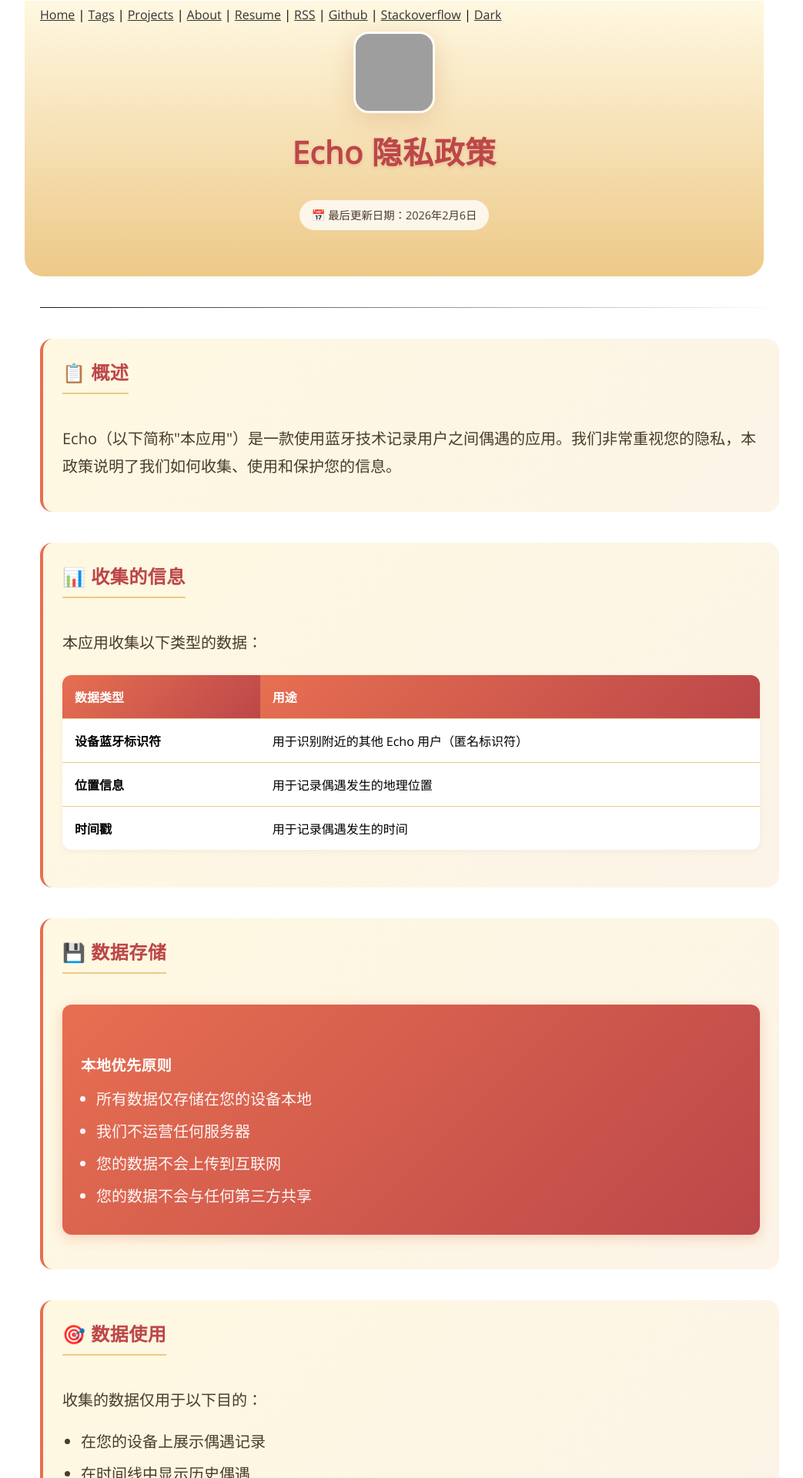
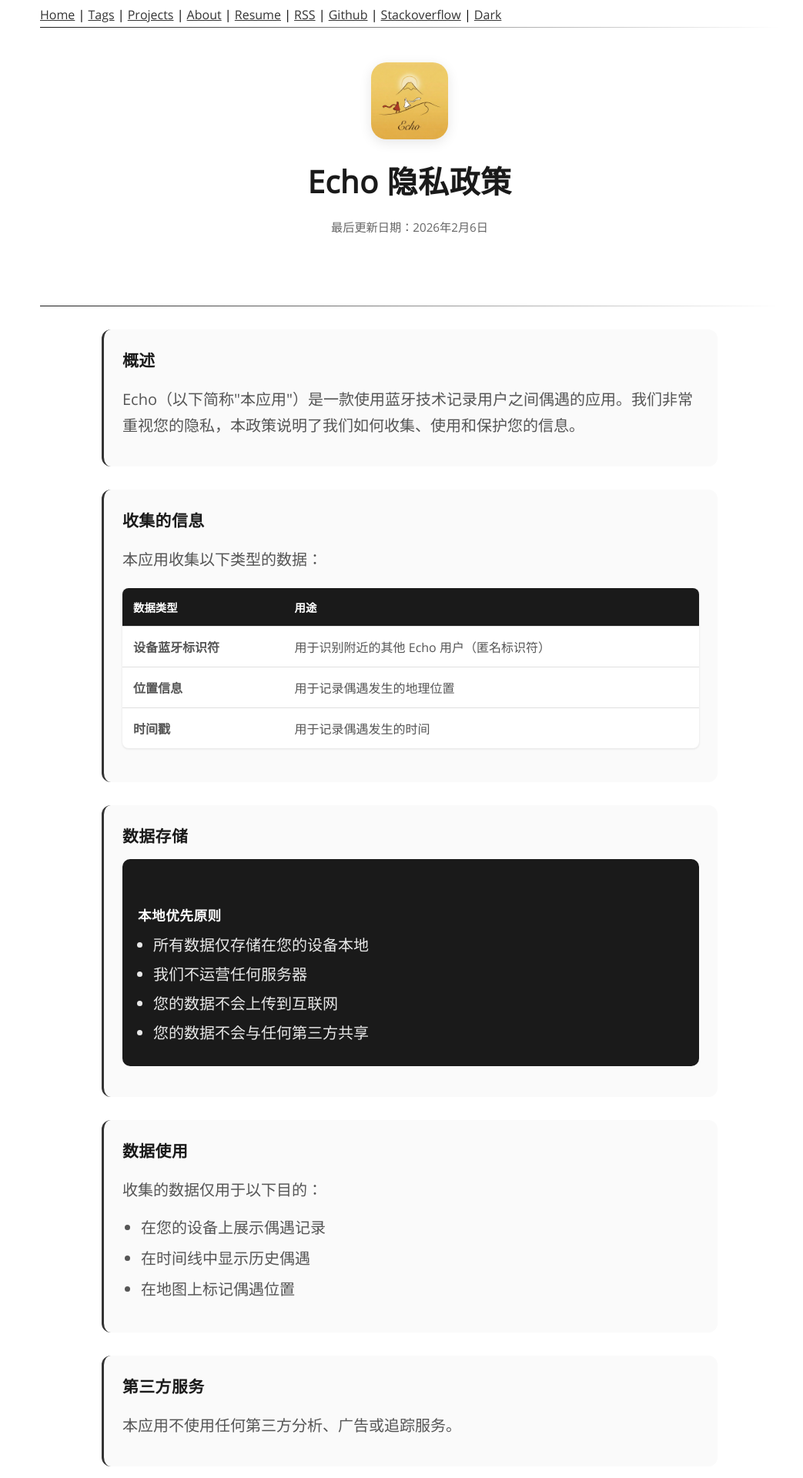
Before and after one commit to SpikeWong/spikewong.github.io, a Jekyll site: the page built from projects/echo/privacy.html, in a window 1280 px wide. Shown: the top 1920 px of the page at 77% size, without its empty margins (108-1151 px from the left). Built offline with Jekyll 4.4.1, drawn with Linux system fonts in a browser that asks for light colours; some web fonts are replaced; some of the changed text lies outside the part shown; grey boxes are pictures that could not be loaded.

Commit message:
Update privacy and projects pages to black/white style with local icon

```diff
--- a/projects/echo/privacy.html
+++ b/projects/echo/privacy.html
@@ -3,25 +3,24 @@ layout: default
 title: Echo 隐私政策
 ---
 
-<!-- 隐私政策页面 - Journey Edition 配色 -->
 <header class="privacy-header">
   <div class="echo-icon">
-    <img src="https://raw.githubusercontent.com/SpikeWong/Encounter/main/Resources/app_icon.png" alt="Echo App Icon" class="app-icon">
+    <img src="/assets/echo/app_icon.png" alt="Echo App Icon" class="app-icon">
   </div>
   <h1>Echo 隐私政策</h1>
-  <p class="update-date">📅 最后更新日期：2026年2月6日</p>
+  <p class="update-date">最后更新日期：2026年2月6日</p>
 </header>
 
 <hr class="stylish"/>
 
 <main class="privacy-content">
   <section>
-    <h2>📋 概述</h2>
+    <h2>概述</h2>
     <p>Echo（以下简称"本应用"）是一款使用蓝牙技术记录用户之间偶遇的应用。我们非常重视您的隐私，本政策说明了我们如何收集、使用和保护您的信息。</p>
   </section>
 
   <section>
-    <h2>📊 收集的信息</h2>
+    <h2>收集的信息</h2>
     <p>本应用收集以下类型的数据：</p>
     <table class="data-table">
       <thead>
@@ -48,7 +47,7 @@ title: Echo 隐私政策
   </section>
 
   <section>
-    <h2>💾 数据存储</h2>
+    <h2>数据存储</h2>
     <div class="highlight-box">
       <h3>本地优先原则</h3>
       <ul>
@@ -61,7 +60,7 @@ title: Echo 隐私政策
   </section>
 
   <section>
-    <h2>🎯 数据使用</h2>
+    <h2>数据使用</h2>
     <p>收集的数据仅用于以下目的：</p>
     <ul class="regular-list">
       <li>在您的设备上展示偶遇记录</li>
@@ -71,12 +70,12 @@ title: Echo 隐私政策
   </section>
 
   <section>
-    <h2>🔒 第三方服务</h2>
+    <h2>第三方服务</h2>
     <p>本应用不使用任何第三方分析、广告或追踪服务。</p>
   </section>
 
   <section>
-    <h2>✅ 您的权利</h2>
+    <h2>您的权利</h2>
     <p>您可以随时：</p>
     <ul class="regular-list">
       <li><strong>查看</strong> - 应用中存储的所有数据</li>
@@ -87,17 +86,17 @@ title: Echo 隐私政策
   </section>
 
   <section>
-    <h2>👶 儿童隐私</h2>
+    <h2>儿童隐私</h2>
     <p>本应用不面向13岁以下儿童，我们不会故意收集儿童的个人信息。</p>
   </section>
 
   <section>
-    <h2>📝 政策变更</h2>
+    <h2>政策变更</h2>
     <p>如本隐私政策有任何变更，我们将在此页面更新。</p>
   </section>
 
   <section>
-    <h2>📧 联系我们</h2>
+    <h2>联系我们</h2>
     <p>如有任何关于隐私的问题，请联系：</p>
     <p><a href="mailto:hello@spike.wiki" class="contact-link">hello@spike.wiki</a></p>
   </section>
@@ -108,102 +107,90 @@ title: Echo 隐私政策
 </main>
 
 <style>
-/* Journey Edition 配色方案 - Golden Horizon */
-:root {
-  --sand-light: #FFF8E1;
-  --sand-gold: #EDC988;
-  --sand-deep: #D4A373;
-  --sunset-orange: #E76F51;
-  --sunset-red: #BC4749;
-  --sunset-crimson: #6A040F;
-  --text-brown: #4A3B2A;
-  --text-light: #FFFFFF;
-}
-
-/* 页面头部 */
+/* 简洁黑白风格 */
 .privacy-header {
   text-align: center;
   padding: 40px 0;
-  background: linear-gradient(180deg, var(--sand-light) 0%, var(--sand-gold) 100%);
-  margin: -40px -20px 40px;
-  border-radius: 0 0 24px 24px;
+  margin-bottom: 30px;
 }
 
 .echo-icon {
-  margin-bottom: 20px;
+  margin-bottom: 24px;
 }
 
 .app-icon {
   width: 100px;
   height: 100px;
   border-radius: 20px;
-  box-shadow: 0 8px 32px rgba(212, 163, 115, 0.4);
-  border: 3px solid rgba(255, 255, 255, 0.8);
+  box-shadow: 0 4px 16px rgba(0, 0, 0, 0.1);
 }
 
 .privacy-header h1 {
   font-size: 2.5rem;
-  margin-bottom: 15px;
-  color: var(--sunset-red);
+  margin-bottom: 10px;
+  color: #1a1a1a;
   font-weight: 700;
-  text-shadow: 0 2px 4px rgba(188, 71, 73, 0.2);
 }
 
 .update-date {
-  display: inline-block;
-  background: rgba(255, 255, 255, 0.8);
-  padding: 8px 16px;
-  border-radius: 20px;
-  font-size: 0.9rem;
-  color: var(--text-brown);
+  color: #666;
+  font-size: 0.95rem;
 }
 
 /* 隐私内容 */
+.privacy-content {
+  max-width: 800px;
+  margin: 0 auto;
+}
+
 .privacy-content section {
-  margin: 40px 0;
-  padding: 25px;
-  background: linear-gradient(135deg, var(--sand-light) 0%, rgba(237, 201, 136, 0.2) 100%);
-  border-radius: 16px;
-  border-left: 4px solid var(--sunset-orange);
+  margin: 30px 0;
+  padding: 24px;
+  background: #fafafa;
+  border-radius: 12px;
+  border-left: 3px solid #333;
 }
 
 .privacy-content h2 {
-  margin: 0 0 20px;
-  color: var(--sunset-red);
-  font-size: 1.5rem;
-  padding-bottom: 10px;
-  border-bottom: 2px solid var(--sand-gold);
-  display: inline-block;
+  margin: 0 0 16px;
+  color: #1a1a1a;
+  font-size: 1.3rem;
+  font-weight: 600;
 }
 
 .privacy-content p {
-  margin-bottom: 16px;
-  color: var(--text-brown);
-  line-height: 1.8;
+  margin-bottom: 12px;
+  color: #555;
+  line-height: 1.7;
 }
 
 /* 数据表格 */
 .data-table {
   width: 100%;
   border-collapse: collapse;
-  margin: 24px 0;
+  margin: 20px 0;
   background: white;
-  border-radius: 12px;
+  border-radius: 8px;
   overflow: hidden;
-  box-shadow: 0 2px 8px rgba(0,0,0,0.05);
+  box-shadow: 0 1px 3px rgba(0,0,0,0.1);
 }
 
 .data-table th,
 .data-table td {
-  padding: 16px;
+  padding: 14px;
   text-align: left;
-  border-bottom: 1px solid var(--sand-gold);
+  border-bottom: 1px solid #e0e0e0;
 }
 
 .data-table th {
-  background: linear-gradient(135deg, var(--sunset-orange) 0%, var(--sunset-red) 100%);
+  background: #1a1a1a;
   color: white;
   font-weight: 600;
+  font-size: 0.9rem;
+}
+
+.data-table td {
+  color: #555;
 }
 
 .data-table tr:last-child td {
@@ -211,23 +198,22 @@ title: Echo 隐私政策
 }
 
 .data-table tr:hover {
-  background: rgba(237, 201, 136, 0.2);
+  background: #f5f5f5;
 }
 
 /* 高亮框 */
 .highlight-box {
-  background: linear-gradient(135deg, var(--sunset-orange) 0%, var(--sunset-red) 100%);
+  background: #1a1a1a;
   color: white;
-  padding: 24px;
-  border-radius: 12px;
-  margin: 20px 0;
-  box-shadow: 0 4px 16px rgba(231, 111, 81, 0.3);
+  padding: 20px;
+  border-radius: 10px;
+  margin: 16px 0;
 }
 
 .highlight-box h3 {
-  margin-bottom: 15px;
+  margin-bottom: 12px;
   color: white;
-  font-size: 1.2rem;
+  font-size: 1.1rem;
 }
 
 .highlight-box ul {
@@ -236,53 +222,55 @@ title: Echo 隐私政策
 }
 
 .highlight-box li {
-  color: rgba(255,255,255,0.95);
-  margin-bottom: 10px;
-  line-height: 1.6;
+  color: rgba(255,255,255,0.9);
+  margin-bottom: 8px;
+  line-height: 1.5;
 }
 
 /* 常规列表 */
 .regular-list {
-  margin: 20px 0;
+  margin: 16px 0;
   padding-left: 24px;
 }
 
 .regular-list li {
-  margin-bottom: 10px;
-  color: var(--text-brown);
+  margin-bottom: 8px;
+  color: #555;
   line-height: 1.6;
 }
 
 /* 注意框 */
 .note {
-  background: linear-gradient(135deg, var(--sand-light) 0%, rgba(237, 201, 136, 0.4) 100%);
-  padding: 15px 20px;
-  border-radius: 10px;
-  margin-top: 20px;
-  border-left: 4px solid var(--sunset-orange);
+  background: #f0f0f0;
+  padding: 12px 16px;
+  border-radius: 8px;
+  margin-top: 16px;
+  border-left: 3px solid #666;
 }
 
 .note strong {
-  color: var(--sunset-red);
+  color: #1a1a1a;
 }
 
 /* 联系链接 */
 .contact-link {
-  color: var(--sunset-red);
+  color: #1a1a1a;
   text-decoration: none;
   font-weight: 600;
-  font-size: 1.1rem;
+  border-bottom: 2px solid #1a1a1a;
 }
 
 .contact-link:hover {
-  text-decoration: underline;
+  color: #555;
+  border-color: #555;
 }
 
 /* 返回链接 */
 .back-link {
-  margin-top: 50px;
-  padding-top: 30px;
+  margin-top: 40px;
+  padding-top: 24px;
   text-align: center;
+  border-top: 1px solid #e0e0e0;
 }
 
 .back-link a {
@@ -290,26 +278,20 @@ title: Echo 隐私政策
   align-items: center;
   gap: 8px;
   padding: 12px 24px;
-  background: linear-gradient(135deg, var(--sunset-orange) 0%, var(--sunset-red) 100%);
+  background: #1a1a1a;
   color: white;
   text-decoration: none;
   border-radius: 8px;
-  font-weight: 600;
-  transition: transform 0.3s, box-shadow 0.3s;
+  font-weight: 500;
+  transition: background 0.2s;
 }
 
 .back-link a:hover {
-  transform: translateY(-2px);
-  box-shadow: 0 4px 12px rgba(231, 111, 81, 0.3);
+  background: #333;
 }
 
 /* 响应式 */
 @media (max-width: 600px) {
-  .privacy-header {
-    padding: 30px 20px;
-    margin: -40px -20px 30px;
-  }
-
   .privacy-header h1 {
     font-size: 1.8rem;
   }
@@ -320,7 +302,7 @@ title: Echo 隐私政策
   }
 
   .privacy-content section {
-    padding: 20px;
+    padding: 16px;
   }
 
   .data-table {
@@ -329,7 +311,7 @@ title: Echo 隐私政策
 
   .data-table th,
   .data-table td {
-    padding: 12px;
+    padding: 10px;
   }
 }
 </style>
```
Also changed, not shown: projects/index.html (+46 -71 lines).
